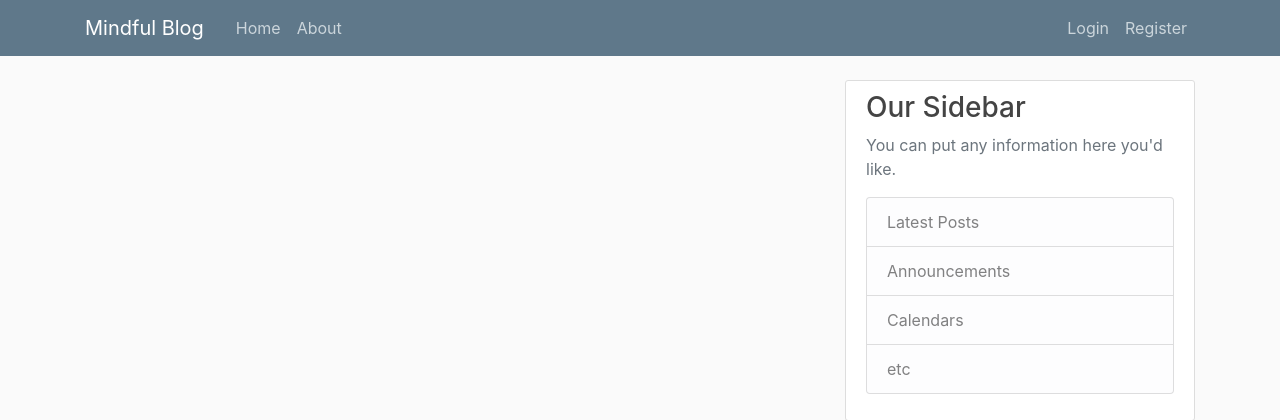
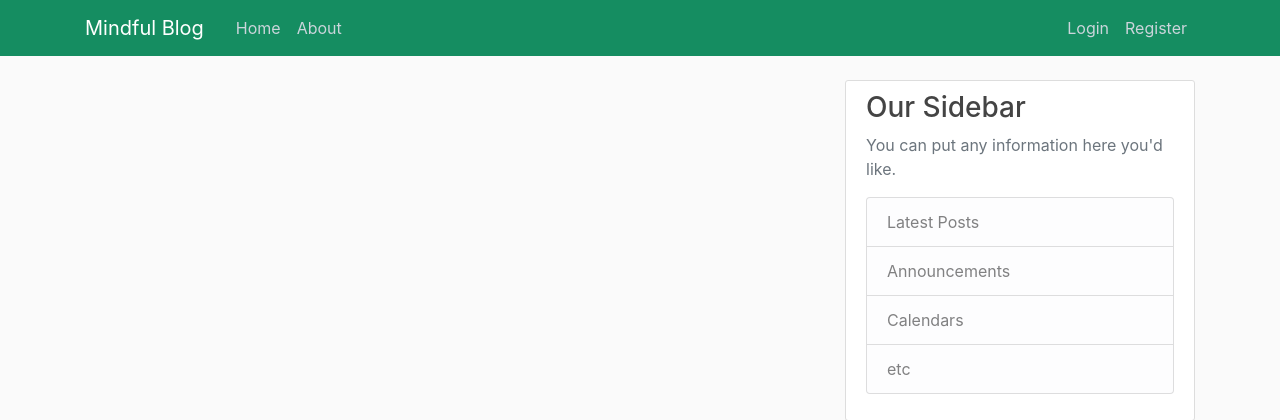
Before and after one commit to ghaefner/Blog, a Flask app: page / in a window 1280 px wide. Shown: the top 420 px of the page. Run offline with Flask 3, Linux system fonts and the light colour scheme; data that the repository does not hold is empty; some libraries are stand-ins or nearby versions.

Commit message:
Change background of header

```diff
--- a/flaskblog/static/main.css
+++ b/flaskblog/static/main.css
@@ -9,7 +9,7 @@ h1, h2, h3, h4, h5, h6 {
 }
 
 .bg-steel {
-  background-color: #5f788a;
+  background-color: #158d61;
 }
 
 .site-header .navbar-nav .nav-link {
```
